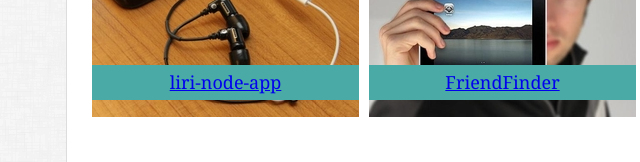
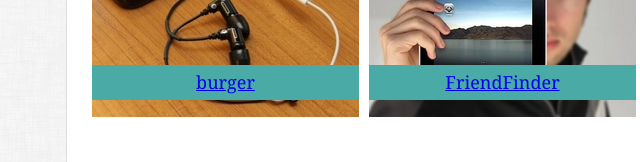
Before and after one commit to pat-knight/responsive_portfolio, a plain HTML site: page portfolio.html in a window 1280 px wide. Shown: the part 227-389 px from the top of the page, 94-734 px from the left. Drawn offline with Linux system fonts and the light colour scheme.

Commit message:
adding burger

```diff
--- a/portfolio.html
+++ b/portfolio.html
@@ -34,10 +34,10 @@
 					<hr>
 
 					<div class="project">
-						<img src="assets/images/earbuds.jpg" alt="liri-node-app">
+						<img src="assets/images/earbuds.jpg" alt="burger">
 						<div class="prjlabel">
-							<a href="https://github.com/roamingbadger/liri-node-app">
-								liri-node-app
+							<a href="https://fathomless-ravine-97109.herokuapp.com/">
+								burger
 						</div>
 					</div>
 
```
Also changed, not shown: 1 other file.
